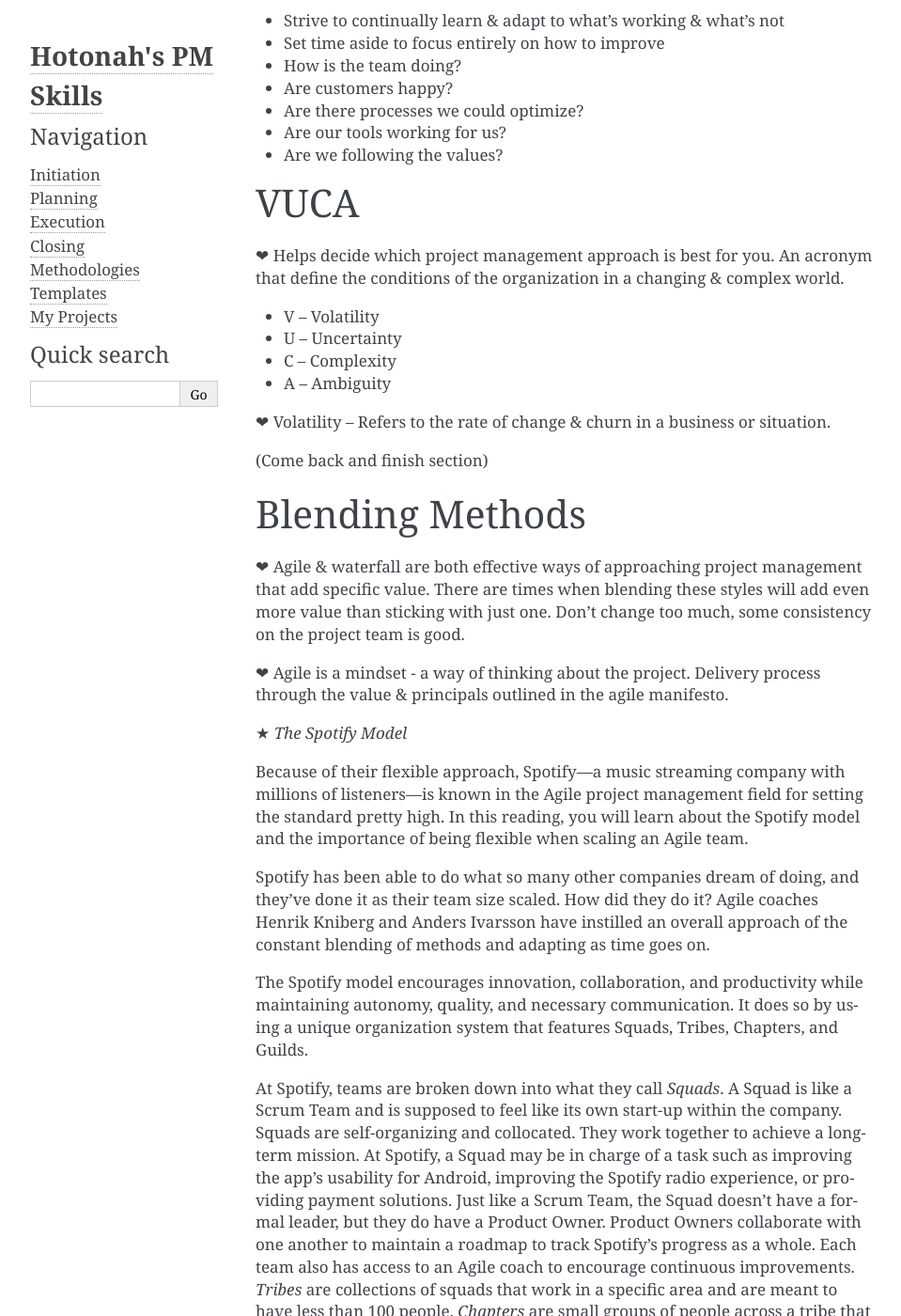
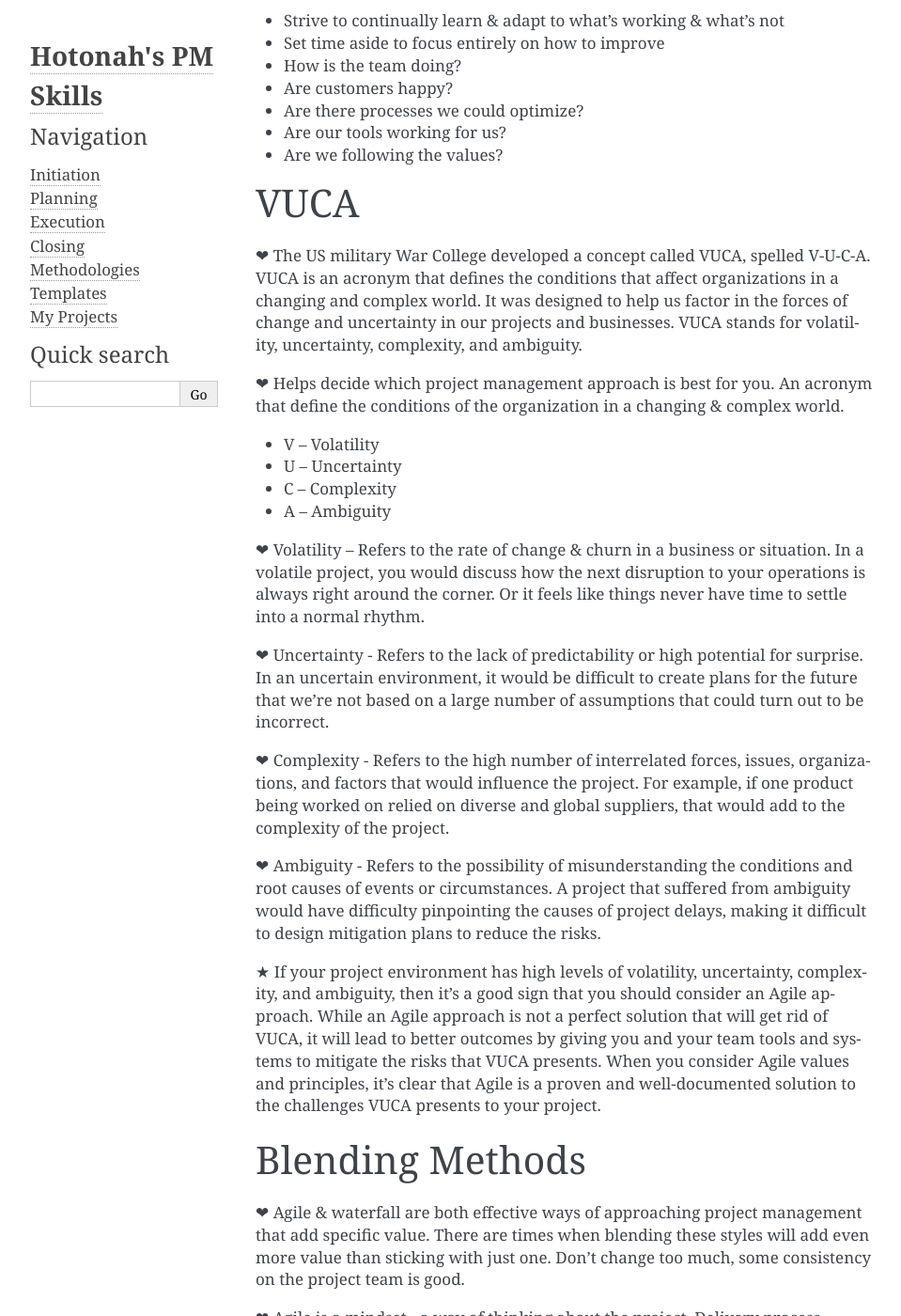
Before and after one commit to Hotonah/hotonah.github.io, a Sphinx documentation site: the page built from source/methodologies.txt, in a window 1280 px wide and 1400 px high, scrolled down 4605 px. Shown: the whole window at 94% size, without its empty margins (148-1107 px from the left). Built offline with Sphinx 7.4.7, drawn with Linux system fonts in a browser that asks for light colours.

Commit message:
Update methodologies.txt

```diff
--- a/source/methodologies.txt
+++ b/source/methodologies.txt
@@ -141,6 +141,8 @@
 
 VUCA
 =========
+❤ The US military War College developed a concept called VUCA, spelled V-U-C-A. VUCA is an acronym that defines the conditions that affect organizations in a changing and complex world. It was designed to help us factor in the forces of change and uncertainty in our projects and businesses. VUCA stands for volatility, uncertainty, complexity, and ambiguity.
+
 ❤ Helps decide which project management approach is best for you. An acronym that define the conditions of the organization in a changing & complex world.
 
 * V – Volatility
@@ -148,10 +150,15 @@
 * C – Complexity
 * A – Ambiguity
 
-❤ Volatility – Refers to the rate of change & churn in a business or situation.
+❤ Volatility – Refers to the rate of change & churn in a business or situation. In a volatile project, you would discuss how the next disruption to your operations is always right around the corner. Or it feels like things never have time to settle into a normal rhythm.
 
-(Come back and finish section)
+❤ Uncertainty - Refers to the lack of predictability or high potential for surprise. In an uncertain environment, it would be difficult to create plans for the future that we're not based on a large number of assumptions that could turn out to be incorrect.
 
+❤ Complexity - Refers to the high number of interrelated forces, issues, organizations, and factors that would influence the project. For example, if one product being worked on relied on diverse and global suppliers, that would add to the complexity of the project.
+
+❤ Ambiguity - Refers to the possibility of misunderstanding the conditions and root causes of events or circumstances. A project that suffered from ambiguity would have difficulty pinpointing the causes of project delays, making it difficult to design mitigation plans to reduce the risks.
+
+★ If your project environment has high levels of volatility, uncertainty, complexity, and ambiguity, then it's a good sign that you should consider an Agile approach. While an Agile approach is not a perfect solution that will get rid of VUCA, it will lead to better outcomes by giving you and your team tools and systems to mitigate the risks that VUCA presents. When you consider Agile values and principles, it's clear that Agile is a proven and well-documented solution to the challenges VUCA presents to your project.
 
 Blending Methods
 ==================
```
